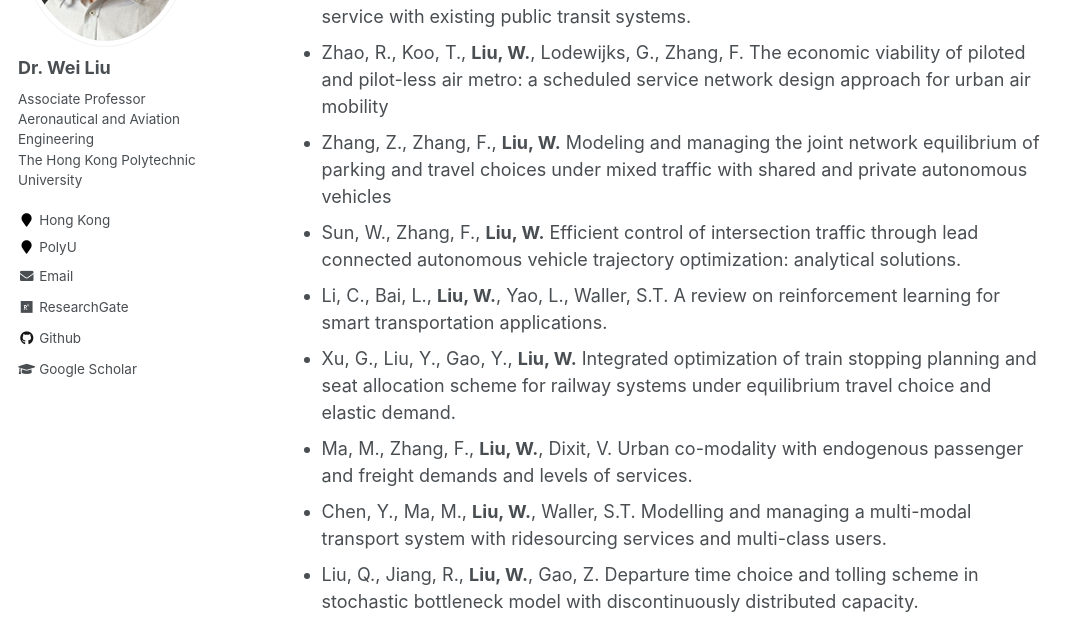
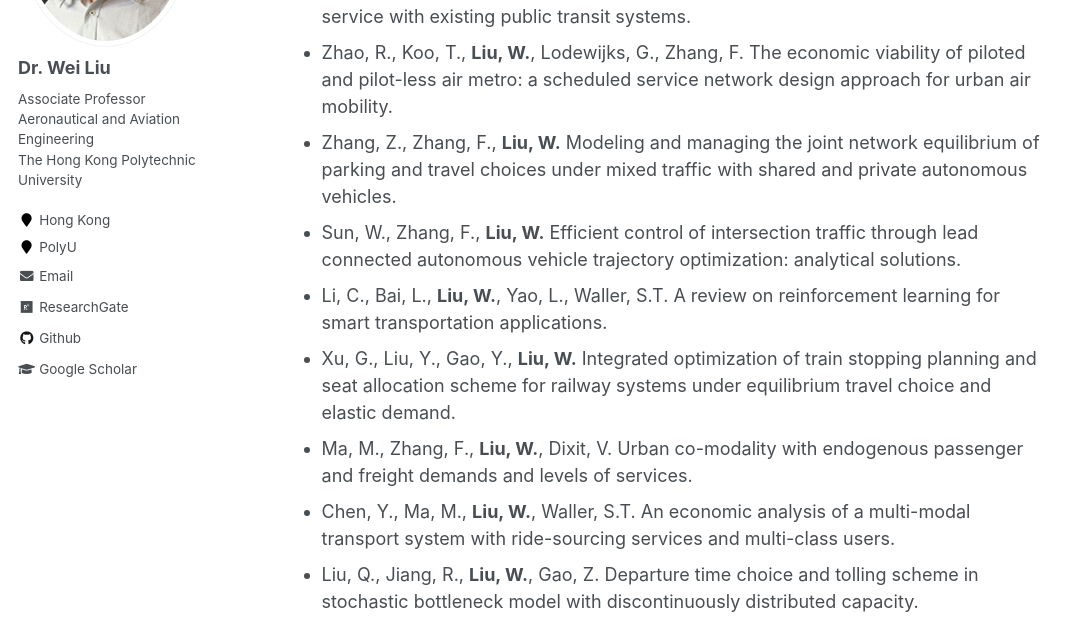
Before and after one commit to weiliu2016/weiliu2016.github.io, a Jekyll site: the page built from _pages/about.md, in a window 1280 px wide and 900 px high, scrolled down 1395 px. Shown: the part 218-846 px from the top of the window, without its empty margins (0-1084 px from the left). Built offline with Jekyll 4.4.1, drawn with Linux system fonts in a browser that asks for light colours.

Commit message:
Update about.md

```diff
--- a/_pages/about.md
+++ b/_pages/about.md
@@ -40,13 +40,13 @@ PhD Positions and Academic Visitors
 Selected Working Papers
 ======
 - **Liu, W.** Competition in complementary transport services: integrating bike sharing service with existing public transit systems.
--  Zhao, R., Koo, T., **Liu, W.**, Lodewijks, G., Zhang, F. The economic viability of piloted and pilot-less air metro: a scheduled service network design approach for urban air mobility
-- Zhang, Z., Zhang, F., **Liu, W.** Modeling and managing the joint network equilibrium of parking and travel choices under mixed traffic with shared and private autonomous vehicles
+-  Zhao, R., Koo, T., **Liu, W.**, Lodewijks, G., Zhang, F. The economic viability of piloted and pilot-less air metro: a scheduled service network design approach for urban air mobility.
+- Zhang, Z., Zhang, F., **Liu, W.** Modeling and managing the joint network equilibrium of parking and travel choices under mixed traffic with shared and private autonomous vehicles.
 - Sun, W., Zhang, F., **Liu, W.** Efficient control of intersection traffic through lead connected autonomous vehicle trajectory optimization: analytical solutions.
 - Li, C., Bai, L., **Liu, W.**, Yao, L., Waller, S.T. A review on reinforcement learning for smart transportation applications.
 - Xu, G., Liu, Y., Gao, Y., **Liu, W.** Integrated optimization of train stopping planning and seat allocation scheme for railway systems under equilibrium travel choice and elastic demand.
 - Ma, M., Zhang, F., **Liu, W.**, Dixit, V. Urban co-modality with endogenous passenger and freight demands and levels of services.
-- Chen, Y., Ma, M., **Liu, W.**, Waller, S.T. Modelling and managing a multi-modal transport system with ridesourcing services and multi-class users.
+- Chen, Y., Ma, M., **Liu, W.**, Waller, S.T. An economic analysis of a multi-modal transport system with ride-sourcing services and multi-class users.
 - Liu, Q., Jiang, R., **Liu, W.**, Gao, Z. Departure time choice and tolling scheme in stochastic bottleneck model with discontinuously distributed capacity.
 - Xu, G., Chen, Y., **Liu, W.** Joint optimization of park-and-ride facility locations and alternate traffic restriction scheme under equilibrium flows.
 - Xi, H., Aussel, D., **Liu, W.**, Waller, S.T., Rey, D. Single-leader multi-follower games for the regulation of two-sided Mobility-as-a-Service markets.
```
